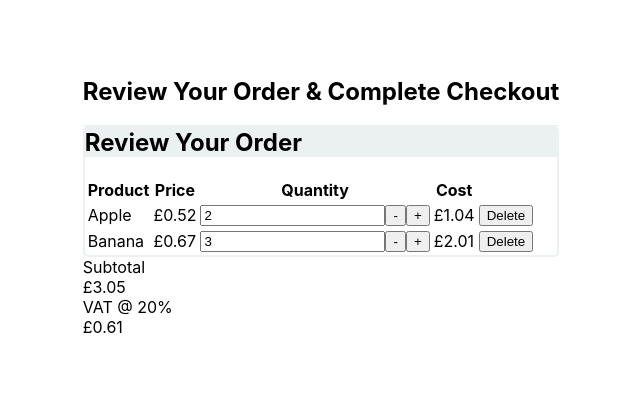
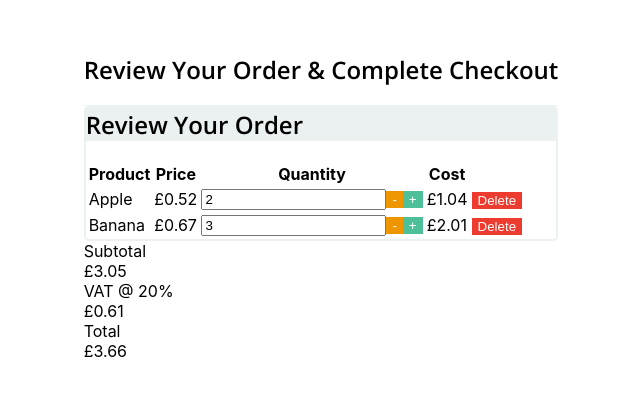
Before and after one commit to JosBogan/CodeTest, a React (Create React App) app: page / in a window 1280 px wide. Shown: the part 203-598 px from the top of the page, without its empty margins (319-959 px from the left). Built offline with nearby package versions, Linux system fonts and the light colour scheme.

Commit message:
added total calculations

```diff
--- a/src/App.css
+++ b/src/App.css
@@ -25,3 +25,23 @@
   background-color: #ebf0f1;
   margin-top: 0px;
 }
+
+.button_decrement {
+  background-color: #ee9600;
+}
+
+.button_increment {
+  background-color: #4dc09a;
+}
+
+.button_delete {
+  background-color: #ee3b2f;
+}
+
+.button_submit {
+  background-color: #52c1ca;
+}
+
+/* .button {
+  border: none;
+} */
--- a/src/components/BasketTotal.js
+++ b/src/components/BasketTotal.js
@@ -2,25 +2,39 @@ import React, { useEffect, useState } from 'react'
 
 const BasketTotal = ({ products }) => {
 
-  const [totalCost, setTotalCost] = useState(0)
+  const [subTotalCost, setTotalCost] = useState(0)
+  const [vat, setVat] = useState(0)
 
   useEffect(() => {
-    const calculatedTotal = products.reduce((acc, product) => acc + (product.price * product.quantity), 0).toFixed(2)
+    const calculatedTotal = parseFloat(products.reduce((acc, product) => acc + (product.price * product.quantity), 0).toFixed(2))
     setTotalCost(calculatedTotal)
   }, [products])
+
+  useEffect(()=> {
+    const calculatedVat = parseFloat((subTotalCost * 0.2).toFixed(2))
+    setVat(calculatedVat)
+  }, [subTotalCost])
+
 
   return (
     <div className="basket_checkout">
       <div className="basket_subtotal">
         <div className="basket_subtotal_title">Subtotal</div>
         <div className="basket_subtotal_cost">
-          £{ totalCost }
+          £{ subTotalCost }
         </div>
       </div>
       <div className="basket_vat">
         <div className="basket_vat_title">VAT @ 20%</div>
         <div className="basket_vat_cost">
-          £{(totalCost * 0.2).toFixed(2)}
+          £{vat}
+        </div>
+      </div>
+
+      <div>
+      <div className="basket_vat_title">Total</div>
+        <div className="basket_vat_cost">
+          £{(subTotalCost + vat).toFixed(2)}
         </div>
       </div>
     </div>
--- a/src/components/OrderTableDelete.js
+++ b/src/components/OrderTableDelete.js
@@ -3,7 +3,11 @@ import React from 'react'
 
 const OrderTableDelete = ({ id, deleteItem }) => {
   return (
-    <button onClick={deleteItem} data-id={id}>Delete</button>
+    <button
+      className="button button_delete"
+      onClick={deleteItem}
+      data-id={id}>Delete
+    </button>
   )
 }
 
--- a/src/components/OrderTableQuantity.js
+++ b/src/components/OrderTableQuantity.js
@@ -5,8 +5,18 @@ const OrderTableQuantity = ({ quantity, id, updateQuantity }) => {
   return (
     <div>
       <input readOnly type="number" value={quantity}/>
-      <button name="decrement" data-id={id} onClick={updateQuantity}>-</button>
-      <button name="increment" data-id={id} onClick={updateQuantity}>+</button>
+      <button
+        className="button button_decrement"
+        name="decrement"
+        data-id={id}
+        onClick={updateQuantity}>-
+        </button>
+      <button
+        className="button button_increment"
+        name="increment"
+        data-id={id}
+        onClick={updateQuantity}>+
+        </button>
     </div>
   )
 }
--- a/src/index.css
+++ b/src/index.css
@@ -1,3 +1,5 @@
+@import url('https://fonts.googleapis.com/css2?family=Open+Sans:wght@300;400;600&display=swap');
+
 body {
   margin: 0;
   font-family: -apple-system, BlinkMacSystemFont, 'Segoe UI', 'Roboto', 'Oxygen',
@@ -11,3 +13,12 @@ code {
   font-family: source-code-pro, Menlo, Monaco, Consolas, 'Courier New',
     monospace;
 }
+
+button {
+  border: none;
+  color: #ffffff;
+}
+
+h1, h2 {
+  font-family: 'Open Sans';
+}
```
Also changed, not shown: src/components/OrderTable.js (+0 -15 lines).
